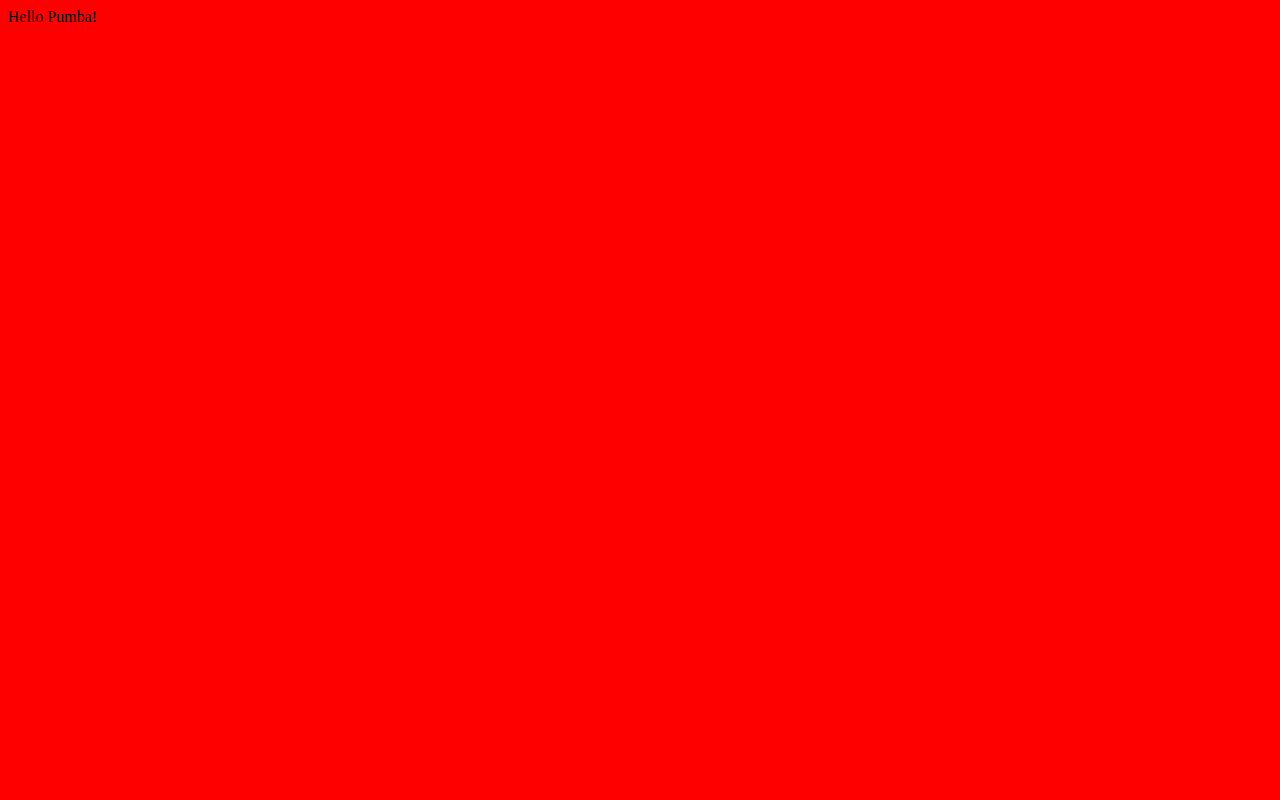
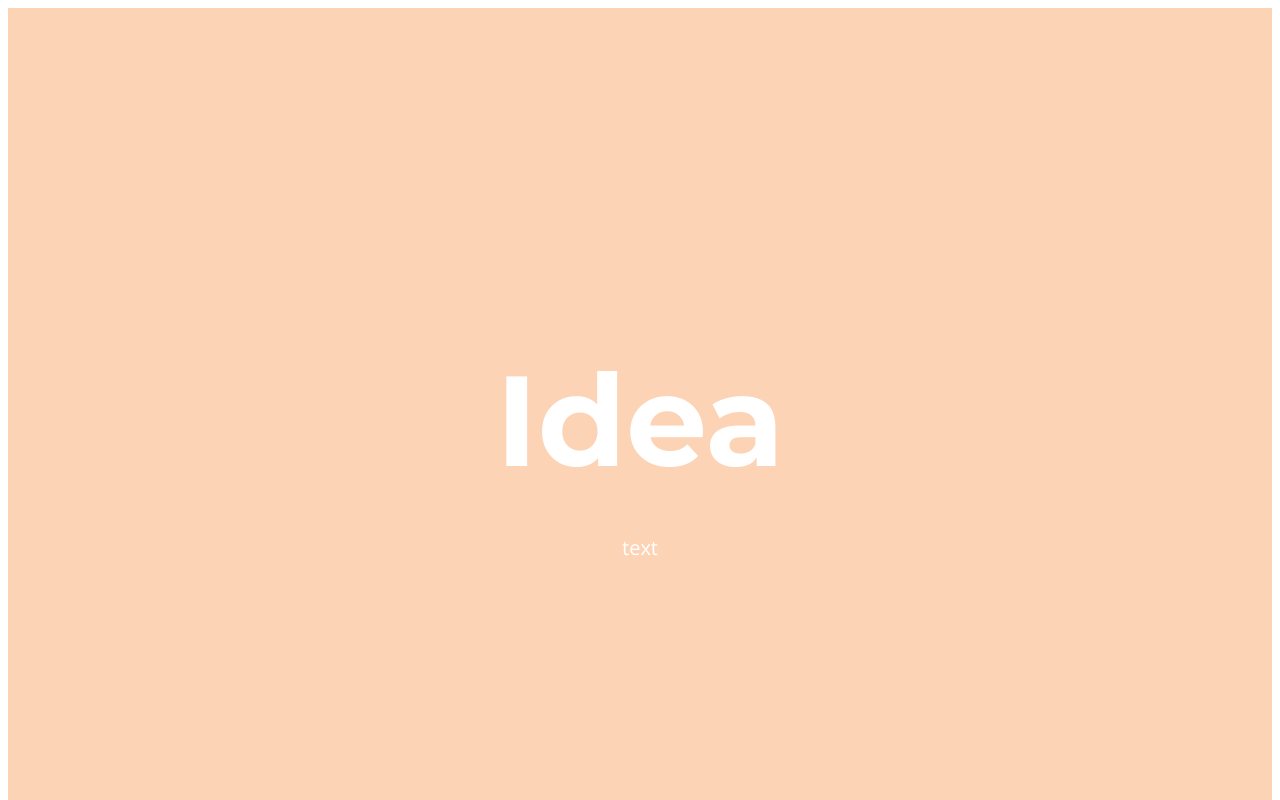
Before and after one commit to pumpumba/pumpumba, a React app: page / in a window 1280 px wide. Shown: the top 800 px of the page. Built offline with nearby package versions, Linux system fonts and the light colour scheme.

Commit message:
started with development

```diff
--- /dev/null
+++ b/src/components/PageSection.js
@@ -0,0 +1,12 @@
+import React from "react"
+
+const PageSection = (props) => {
+  return (
+    <section id={props.title} className='page-section'>
+      <h2>{props.title}</h2>
+      <p>{props.copy}</p>
+    </section>
+  )
+};
+
+export default PageSection
--- a/src/index.js
+++ b/src/index.js
@@ -1,10 +1,17 @@
 import React from "react"
 import ReactDOM from "react-dom"
+import PageSection from './components/PageSection'
 
 import './styles/main.scss'
 
 const Index = () => {
-  return <div>Hello Pumba!</div>;
+  return (
+    <main>
+      <PageSection title={'Idea'} copy={'text'}  />
+      <PageSection title={'Project'} copy={'text'} />
+      <PageSection title={'Company'} copy={'text'} />
+    </main>
+  )
 };
 
 ReactDOM.render(<Index />, document.getElementById("index"))
--- /dev/null
+++ b/src/styles/PageSection.scss
@@ -0,0 +1,27 @@
+@import 'vars.scss';
+
+.page-section{
+    display: flex;
+    flex-direction: column;
+    height: 100vh;
+    justify-content: center;
+    text-align: center;
+
+    h2 {
+        font-size: 8em;
+        margin-bottom: 1rem;
+    }
+}
+
+//Specific sections
+#Idea {
+    background-color: $light;
+}
+
+#Project {
+    background-color: $hard;
+}
+
+#Company {
+    background-color: $medium;
+}
--- a/src/styles/main.scss
+++ b/src/styles/main.scss
@@ -1,3 +1,15 @@
+@import 'PageSection.scss';
+@import 'vars.scss';
+
 body {
-    background: red;
+    color: $white;
 }
+
+h2 {
+    font-family: 'Montserrat', sans-serif;
+}
+
+p {
+    font-size: 1.25em;
+    font-family: 'Open Sans', sans-serif;
+}
--- /dev/null
+++ b/src/styles/vars.scss
@@ -0,0 +1,6 @@
+
+//Vars Colors
+$white: #fff;
+$light: #fdd3b6;
+$medium: #faa495;
+$hard: #febbbc;
```
Also changed, not shown: dist/index.html.
